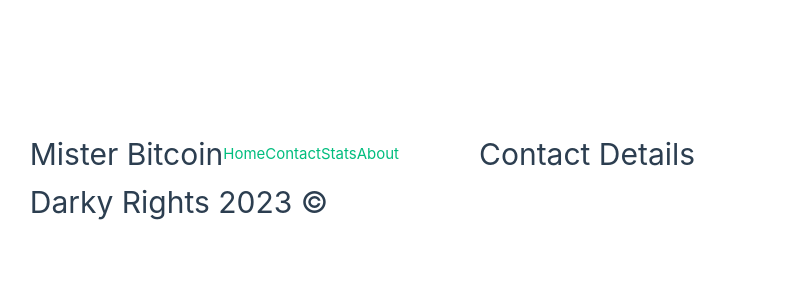
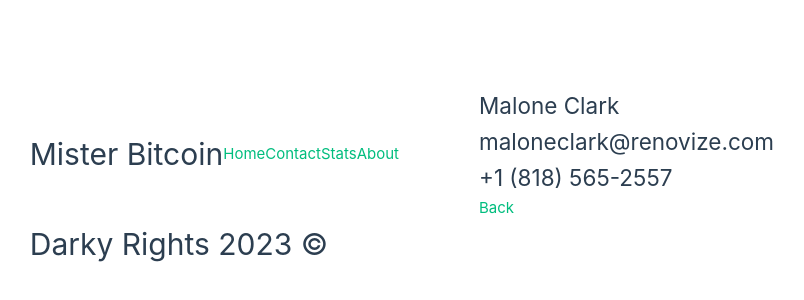
Before and after one commit to Darkfall48/Ex-Mister-Bitcoin-Vue, a Vue app: page /#/contact/5a56640208fba3e8ecb97305 in a window 1280 px wide. Before the commit this address led to /#/contact/1. Shown: the part 222-522 px from the top of the page, without its empty margins (161-965 px from the left). Built offline with nearby package versions, Linux system fonts and the light colour scheme.

Commit message:
Frontend - Contact - Implemented: READ (CRUDL) [Local Storage]

```diff
--- a/src/cmps/contact/contact-details.vue
+++ b/src/cmps/contact/contact-details.vue
@@ -1,9 +1,26 @@
 <template>
-  <h1>Contact Details</h1>
+  <section v-if="contact" class="contact-details">
+    <h1>{{ contact.name }}</h1>
+    <h2>{{ contact.email }}</h2>
+    <h2>{{ contact.phone }}</h2>
+    <RouterLink to="/contact">Back</RouterLink>
+  </section>
 </template>
 
 <script>
-export default {}
+import { contactService } from '@/services/contact.service.js'
+export default {
+  data() {
+    return {
+      contact: null,
+    }
+  },
+
+  async created() {
+    const contactId = this.$route.params._id
+    this.contact = await contactService.getContactById(contactId)
+  },
+}
 </script>
 
 <style lang="sass" scoped></style>
--- a/src/cmps/contact/contact-preview.vue
+++ b/src/cmps/contact/contact-preview.vue
@@ -1,8 +1,11 @@
 <template>
   <h1>{{ contact.name }}</h1>
+  <RouterLink :to="`/contact/${contact._id}`">Details</RouterLink>
 </template>
 
 <script>
+import { RouterLink } from 'vue-router'
+
 export default {
   props: {
     contact: {
@@ -10,6 +13,7 @@ export default {
       required: true,
     },
   },
+  components: { RouterLink },
 }
 </script>
 
```
